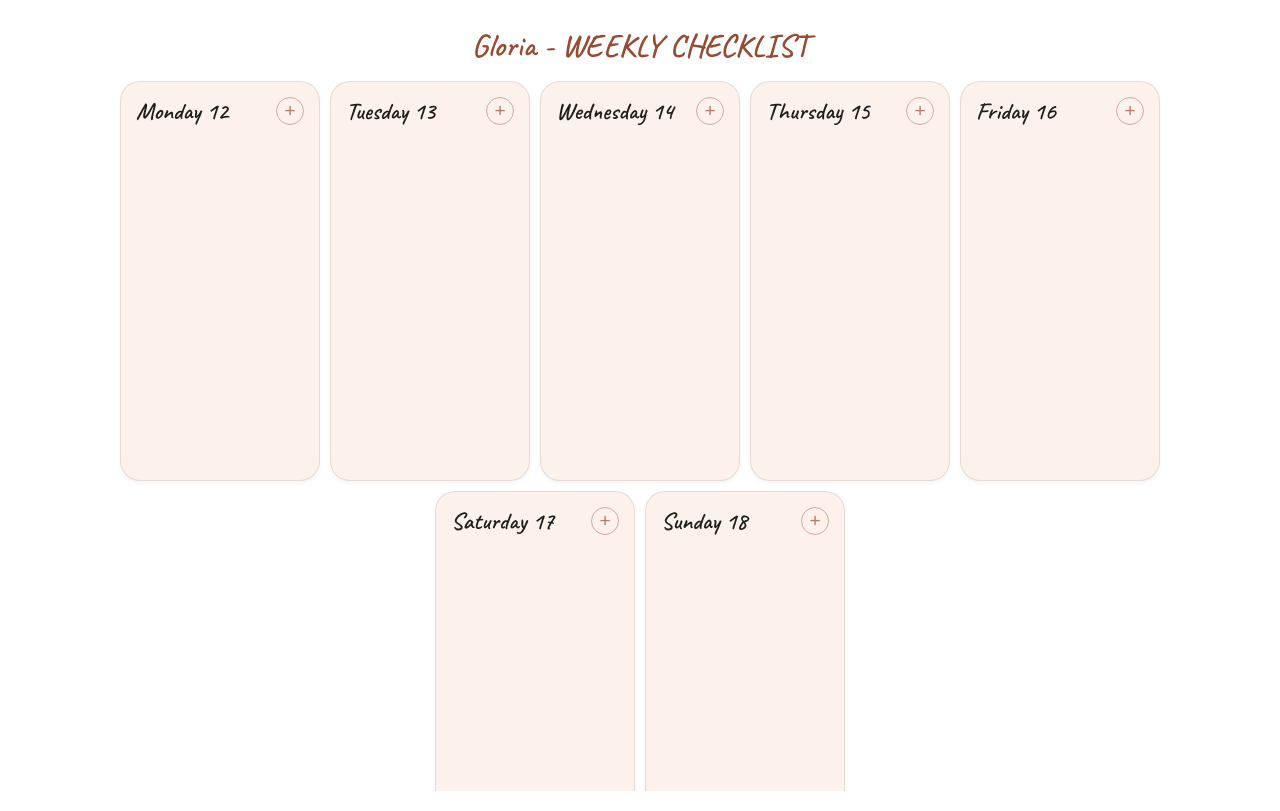
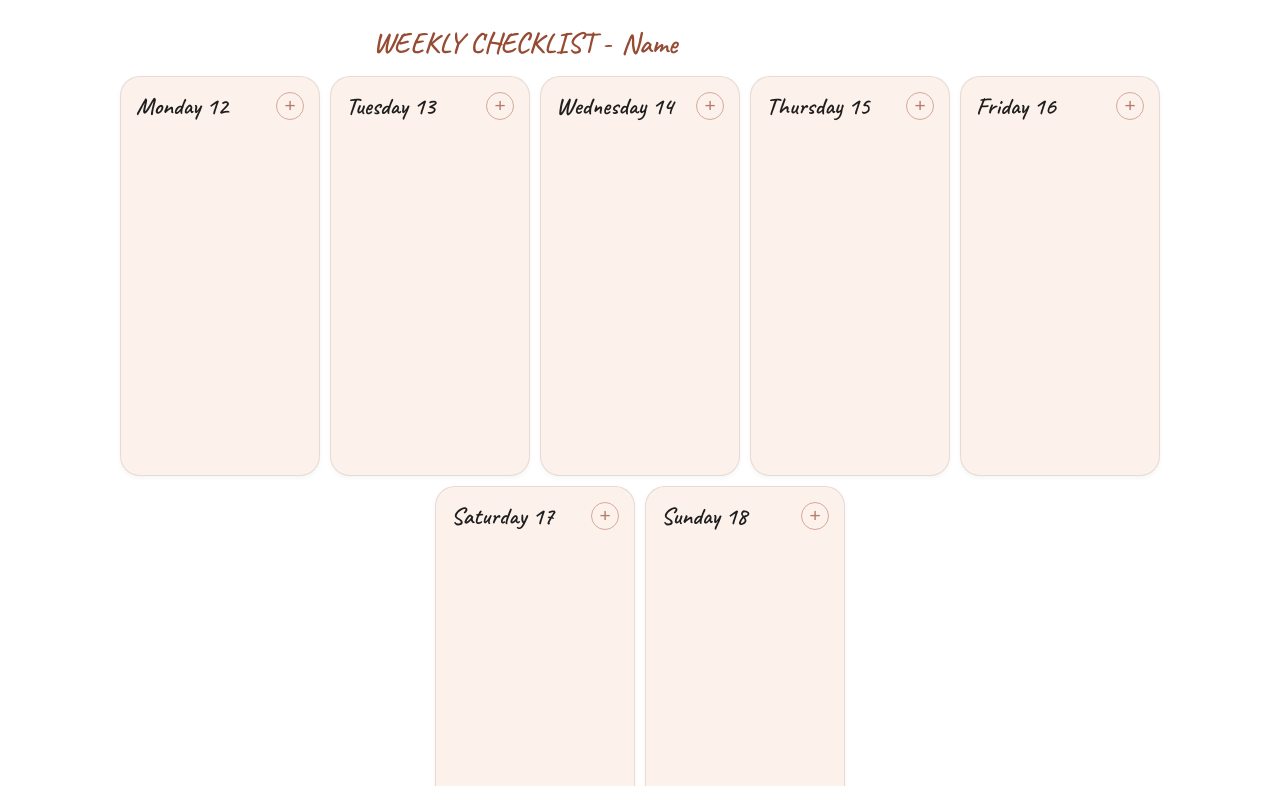
Before and after one commit to gloriarodrife/weekly-todo-nextjs, a Next.js app: page / in a window 1280 px wide. Built offline with nearby package versions, Linux system fonts and the light colour scheme.

Commit message:
feat: Added interactive user name

```diff
--- a/src/app/page.css
+++ b/src/app/page.css
@@ -10,11 +10,34 @@
   gap: 10px;
 }
 
-.title {
+.title-container {
+  display: flex;
+  flex-direction: row;
+  justify-content: center;
+  align-items: center;
+  gap: 10px;
+}
+
+.title-container input {
+  background: transparent;
+  border: none;
+  min-width: 60px;
+  font-weight: bold;
+  outline: none;
+  cursor: pointer;
+  opacity: 1;
+}
+
+.title-container input::placeholder {
+  color: var(--priority-high);
+}
+
+.title,
+.title-container input {
+  font-size: 1.8rem;
   color: var(--priority-high);
   font-weight: bold;
   font-family: var(--font-titles);
-  text-align: center;
 }
 
 @media (min-width: 768px) {
--- a/src/app/page.tsx
+++ b/src/app/page.tsx
@@ -30,22 +30,30 @@ function generateCurrentWeek(): DayData[] {
 
 export default function Home() {
   const currentWeek = generateCurrentWeek();
-  const user = 'Gloria';
+  const STORAGE_NAME = 'user-name';
   const STORAGE_KEY = 'weekly-tasks';
   const [tasksList, setTasksList] = useState<WeeklyTasks>({} as WeeklyTasks);
+  const [userName, setUserName] = useState('');
 
   useEffect(() => {
     const storedTasks = localStorage.getItem(STORAGE_KEY);
+    const storedName = localStorage.getItem(STORAGE_NAME);
 
     if (storedTasks) {
       // eslint-disable-next-line react-hooks/exhaustive-deps
       setTasksList(JSON.parse(storedTasks));
     }
+
+    if (storedName) {
+      // eslint-disable-next-line react-hooks/exhaustive-deps
+      setUserName(JSON.parse(storedName));
+    }
   }, []);
 
   useEffect(() => {
     localStorage.setItem(STORAGE_KEY, JSON.stringify(tasksList));
-  }, [tasksList]);
+    localStorage.setItem(STORAGE_NAME, JSON.stringify(userName));
+  }, [tasksList, userName]);
 
   const addTaskToDay = (dayName: DayName, newTask: Task) => {
     setTasksList((prev) => ({
@@ -61,9 +69,16 @@ export default function Home() {
     }));
   };
 
+  const addName = (e: React.ChangeEvent<HTMLInputElement>) => {
+    setUserName(e.target.value);
+  };
+
   return (
     <main style={{ padding: '20px' }}>
-      <h1 className="title"> {user} - WEEKLY CHECKLIST </h1>
+      <div className="title-container">
+        <div className="title">WEEKLY CHECKLIST -</div>
+        <input placeholder="Name" onChange={addName} value={userName} />
+      </div>
 
       <div className="board-layout">
         {currentWeek.map((day) => (
--- a/src/components/TaskItem.tsx
+++ b/src/components/TaskItem.tsx
@@ -8,7 +8,7 @@ interface TaskItemProps {
   text: string;
   priority: 'low' | 'medium' | 'high';
   completed: boolean;
-  onDelete: () => void; // 👈 Añade esto aquí
+  onDelete: () => void;
 }
 
 export default function TaskItem({
```
